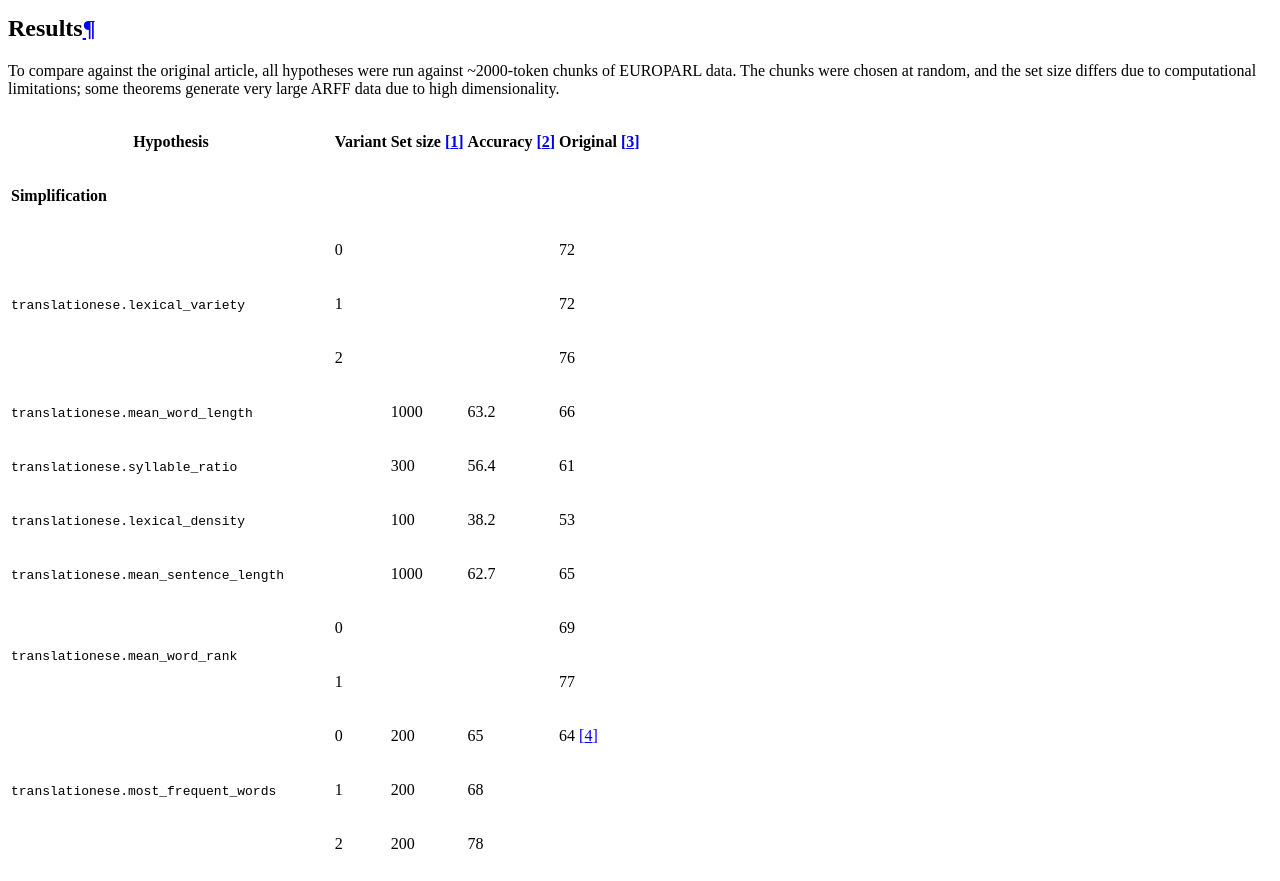
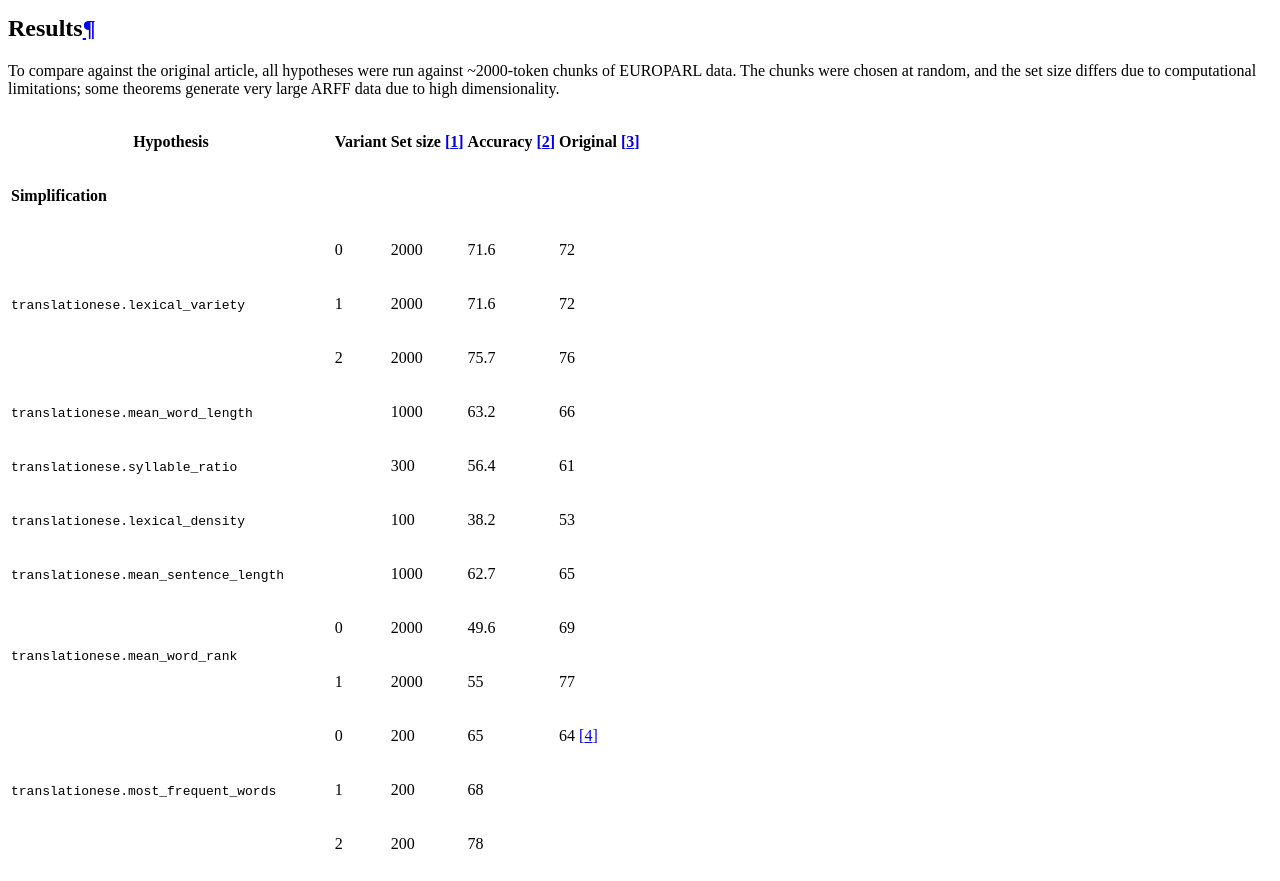
Before and after one commit to lutzky/translationese, a Sphinx documentation site: the page built from docs/testing.rst, in a window 1280 px wide and 900 px high, scrolled down 621 px, cut to the strip 19-900 px from the top of the window. Built offline with Sphinx 7.4.7, drawn with Linux system fonts in a browser that asks for light colours; some of the changed text lies outside the part shown.

Commit message:
Additional results

```diff
--- a/docs/testing.rst
+++ b/docs/testing.rst
@@ -46,11 +46,11 @@ very large ARFF data due to high dimensionality.
 +==================================================+=========+=================+=================+=================+
 | **Simplification**                                                                                               |
 +--------------------------------------------------+---------+-----------------+-----------------+-----------------+
-| :mod:`translationese.lexical_variety`            | 0       |                 |                 | 72              |
+| :mod:`translationese.lexical_variety`            | 0       | 2000            | 71.6            | 72              |
 +                                                  +---------+-----------------+-----------------+-----------------+
-|                                                  | 1       |                 |                 | 72              |
+|                                                  | 1       | 2000            | 71.6            | 72              |
 +                                                  +---------+-----------------+-----------------+-----------------+
-|                                                  | 2       |                 |                 | 76              |
+|                                                  | 2       | 2000            | 75.7            | 76              |
 +--------------------------------------------------+---------+-----------------+-----------------+-----------------+
 | :mod:`translationese.mean_word_length`           |         | 1000            | 63.2            | 66              |
 +--------------------------------------------------+---------+-----------------+-----------------+-----------------+
@@ -60,9 +60,9 @@ very large ARFF data due to high dimensionality.
 +--------------------------------------------------+---------+-----------------+-----------------+-----------------+
 | :mod:`translationese.mean_sentence_length`       |         | 1000            | 62.7            | 65              |
 +--------------------------------------------------+---------+-----------------+-----------------+-----------------+
-| :mod:`translationese.mean_word_rank`             | 0       |                 |                 | 69              |
+| :mod:`translationese.mean_word_rank`             | 0       | 2000            | 49.6            | 69              |
 +                                                  +---------+-----------------+-----------------+-----------------+
-|                                                  | 1       |                 |                 | 77              |
+|                                                  | 1       | 2000            | 55              | 77              |
 +--------------------------------------------------+---------+-----------------+-----------------+-----------------+
 | :mod:`translationese.most_frequent_words`        | 0       | 200             | 65              | 64 [#f4]_       |
 +                                                  +---------+-----------------+-----------------+-----------------+
```
Also changed, not shown: other parts of docs/testing.rst (+3 -3 lines).
